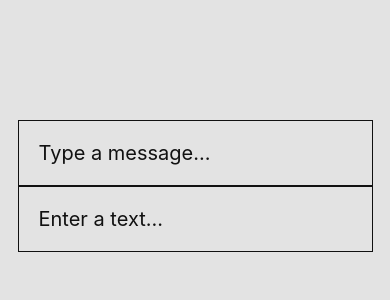
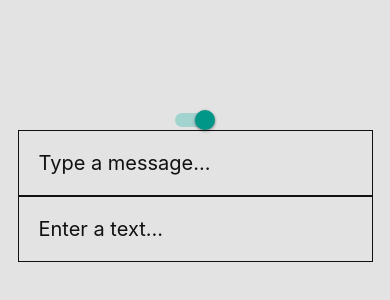
Before and after one commit to corn1200/my-first-expo, a React Native app: screen / in a window 390 px wide. Shown: the part 236-536 px from the top of the page. Built offline with nearby package versions, Linux system fonts and the light colour scheme.

Commit message:
Switch 컴포넌트와 state를 이용하여 테마 변경하기

```diff
--- a/src/App.js
+++ b/src/App.js
@@ -1,9 +1,10 @@
 // 필요한 모듈({..., ...}) 불러오기(import)
-import React from 'react';
+import React, { useState } from 'react';
 import { styles } from './style';
 import { StatusBar } from 'expo-status-bar';
 import styled, { ThemeProvider } from 'styled-components/native';
 import Input from "./Input";
+import { Switch } from 'react-native';
 
 const Container = styled.View`
     flex: 1;
@@ -26,10 +27,15 @@ const darkTheme = {
 
 // 화면에 띄워줄 컴포넌트 return()
 export default function App() {
+    const [isLight, toggleTheme] = useState(true);
     return (
-        <ThemeProvider theme={lightTheme}>
+        <ThemeProvider theme={isLight ? lightTheme : darkTheme}>
             <Container>
                 <StatusBar style='auto' />
+                <Switch
+                    value={isLight}
+                    onValueChange={isLight => toggleTheme(isLight)}
+                />
                 <Input placeholder="Type a message..." />
                 <Input />
             </Container>
```
